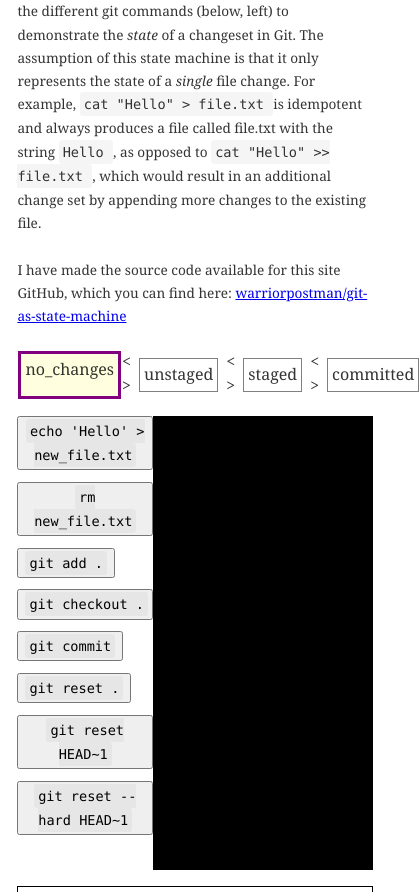
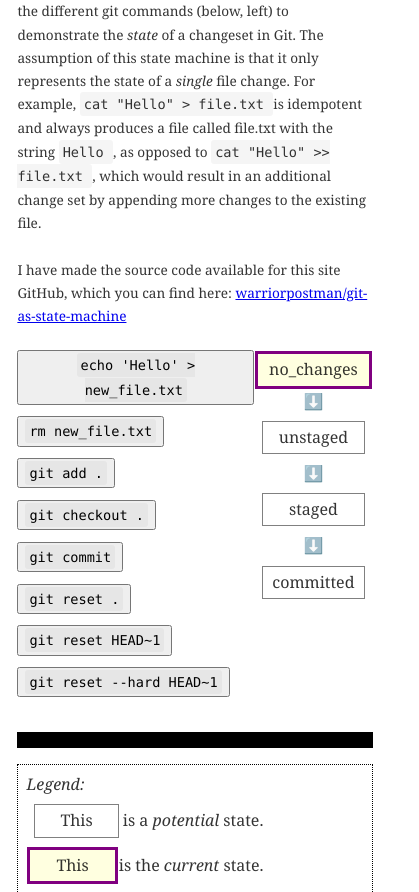
Before and after one commit to warriorpostman/git-as-state-machine, a Gatsby site: page / in a window 390 px wide. Shown: the part 155-1047 px from the top of the page, 419 px wide, since content can reach past the window. Built offline with nearby package versions, Linux system fonts and the light colour scheme; Gatsby itself is replaced by a stand-in of ours.

Commit message:
Make layout more mobile-friendly.

```diff
--- a/src/components/Diagram.css
+++ b/src/components/Diagram.css
@@ -1,9 +1,8 @@
 .state-diagram {
   display: flex;
-  width: 100%;
+  flex-direction: column;
 }
 
 .state-diagram > div {
-  width: 100%;
   text-align: center;
 }
--- a/src/components/Diagram.js
+++ b/src/components/Diagram.js
@@ -1,6 +1,6 @@
 import React from "react"
 
-import State from './State';
+import { State, Transition } from './State';
 import './Diagram.css'
 
 const Diagram = ({ gitState }) => {
@@ -18,7 +18,7 @@ const Diagram = ({ gitState }) => {
         <React.Fragment
             key={`state-${idx}-${s}`}
         >
-          {idx !== 0 && "< >"}
+          {idx !== 0 && <Transition />}
           <State
             current={gitState === s}
           >
--- a/src/components/GitMachine.css
+++ b/src/components/GitMachine.css
@@ -10,5 +10,5 @@
 }
 
 .command-ui > div {
-  flex: 3;
+  flex: 1;
 }
--- a/src/components/GitMachine.js
+++ b/src/components/GitMachine.js
@@ -71,8 +71,6 @@ const GitMachine = () => {
 
   return (
     <div>
-      <div>
-        <Diagram gitState={gitState.value} />
       <div className="command-ui">
         <ul>
           {actions.map(action => {
@@ -93,11 +91,11 @@ const GitMachine = () => {
           </li>
         }
         </ul>
+        <Diagram gitState={gitState.value} />
+      </div>
       <Terminal
         commands={commands}
       />
-        </div>
-      </div>
     </div>
   );
 }
--- a/src/components/State.css
+++ b/src/components/State.css
@@ -8,6 +8,11 @@
   text-align: center;
 }
 
+.transition {
+  width: 100%;
+  text-align: center;
+}
+
 .state {
   /* this is duplicated above */
   border: solid 1px gray;
--- a/src/components/State.js
+++ b/src/components/State.js
@@ -2,7 +2,7 @@ import React from "react"
 
 import './State.css';
 
-const State = ({ children, current }) => {
+export const State = ({ children, current }) => {
   return (
     <div className={current ? "current-state" : "state"}>
       {children}
@@ -10,4 +10,8 @@ const State = ({ children, current }) => {
   );
 }
 
-export default State
+export const Transition = () => (
+  <div className="transition">⬇️</div>
+);
+
+export default State;
--- a/src/pages/index.css
+++ b/src/pages/index.css
@@ -8,10 +8,11 @@ code {
 .legend {
   margin-top: 1rem;
   padding: .5rem;
-  border: solid 1px black;
+  border: dotted 1px black;
 }
+
 .legend > div > div {
-  width: 10%;
+  width: 25%;
   display: inline-block;
   margin-right: 0rem !important;
 }
--- a/src/pages/index.js
+++ b/src/pages/index.js
@@ -31,12 +31,12 @@ const IndexPage = () => {
       <div>
         <State current={false}>
           This
-        </State> is a <em>potential</em> state of the machine.
+        </State> is a <em>potential</em> state.
       </div>
       <div>
         <State current={true}>
           This
-        </State> is the <em>current</em> state of the machine.
+        </State> is the <em>current</em> state.
       </div>
     </div>
   </Layout>
```
Also changed, not shown: README.md. Lines whose indentation alone changed are shown as unchanged.
